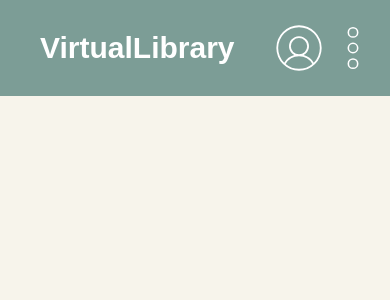
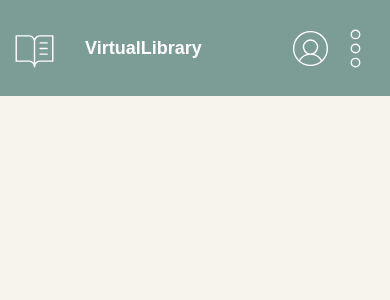
Before and after one commit to AugustoEXE/front-desenvolvimento, a React (Vite) app: page / in a window 390 px wide. Shown: the top 300 px of the page. Built offline with nearby package versions, Linux system fonts and the light colour scheme.

Commit message:
mta cois

```diff
--- a/src/components/Header/Header.jsx
+++ b/src/components/Header/Header.jsx
@@ -1,20 +1,29 @@
 import { BookOpenText, UserCircle, DotsThreeOutlineVertical } from "@phosphor-icons/react";
+import { useMemo } from "react";
+import useMediaQuery from "../../hooks/useMediaQuery";
+
+const Header = () => {
+
+    const isDesktop = useMediaQuery('(min-width: 640px)');
 
 
-const Header = () => {
+    const size = useMemo(() => isDesktop ? 58 : 45, [isDesktop])
+
     return (
         <div>
             <div className="bg-verdinho w-screen h-24 grid grid-cols-3 text-white">
-                <div className="text-left ml-3 flex flex-row items-center content-center ">
-                    <BookOpenText size={58} weight="thin" /> <span className="font-bold text-3xl ml-7">VirtualLibrary</span>
+                <div className="flex flex-row justify- items-center ml-3">
+                    <span>
+                        <BookOpenText size={size} weight="thin" />
+                    </span> <span className="font-bold  ml-7 text-3xl max-sm:text-lg">VirtualLibrary</span>
                 </div>
                 <div className=""></div>
                 <div className="flex flex-row justify-end items-center mr-3">
                     <button>
-                        <UserCircle size={58} weight="thin" />
+                        <UserCircle size={size} weight="thin" />
                     </button>
                     <button>
-                        <DotsThreeOutlineVertical size={50} weight="thin" />
+                        <DotsThreeOutlineVertical size={size} weight="thin" />
                     </button>
                 </div>
             </div>
--- /dev/null
+++ b/src/hooks/useMediaQuery.jsx
@@ -0,0 +1,20 @@
+import { useEffect, useState } from "react";
+
+
+const useMediaQuery = (query) => {
+    const [matches, setMatches] = useState(false);
+
+    useEffect(() => {
+        const media = window.matchMedia(query);
+        if (media.matches !== matches) {
+            setMatches(media.matches);
+        }
+        const listener = () => setMatches(media.matches);
+        window.addEventListener("resize", listener);
+        return () => window.removeEventListener("resize", listener);
+    }, [matches, query]);
+
+    return matches;
+};
+
+export default useMediaQuery;
```
Also changed, not shown: src/components/input/input.jsx (added).
